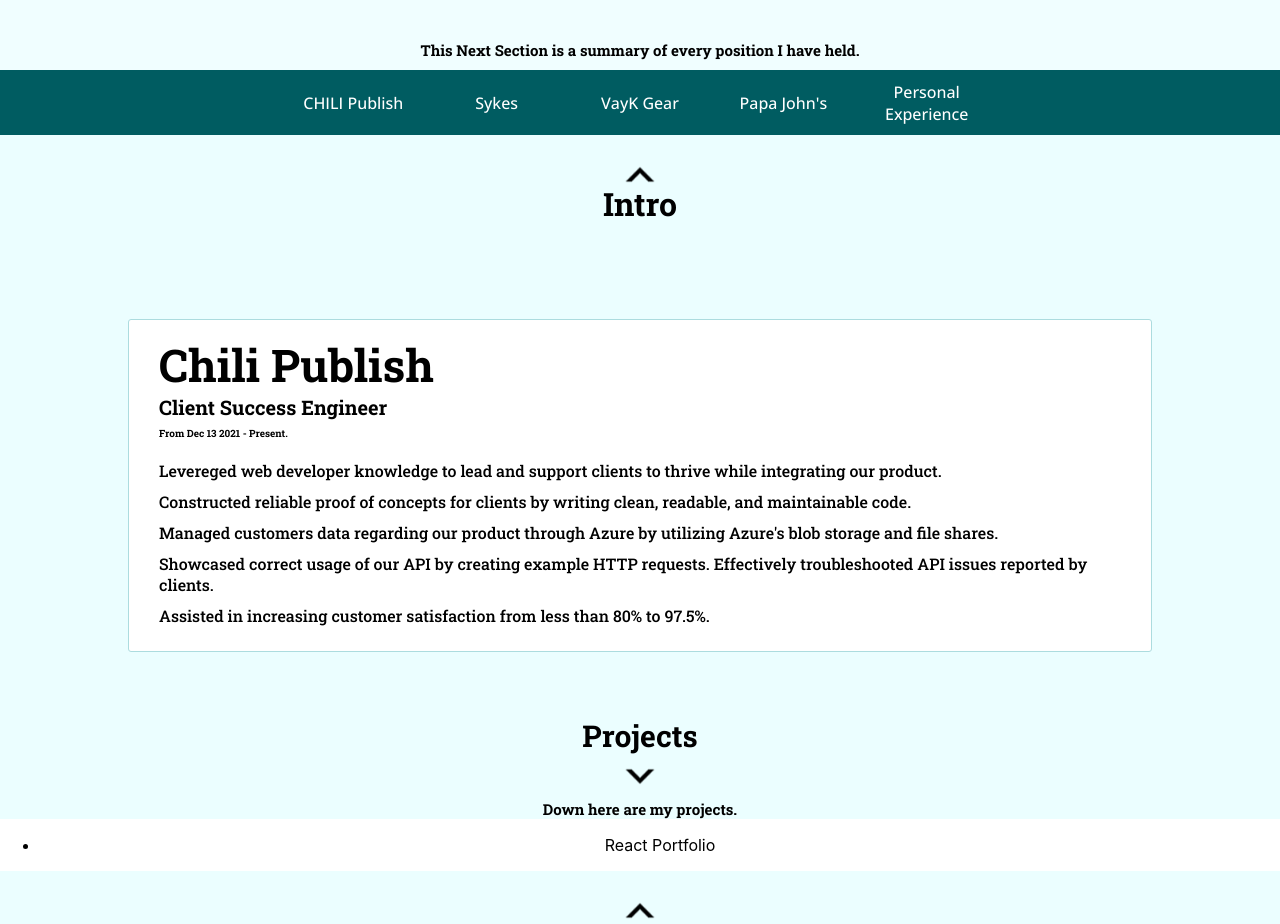
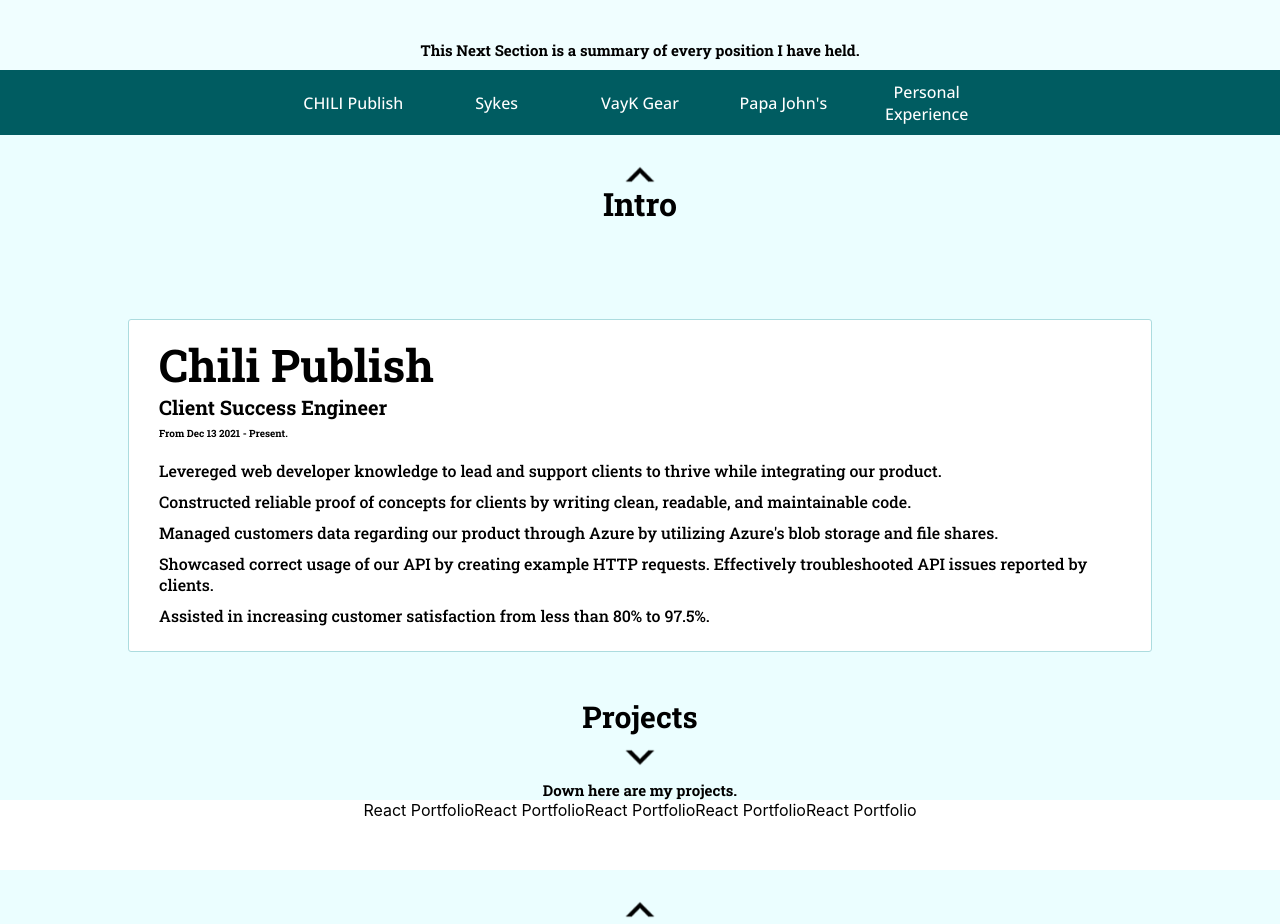
Before and after one commit to michaelbrooks1234/Portfolio4.0, a React (Create React App) app: page / in a window 1280 px wide. Shown: the part 800-1724 px from the top of the page. Built offline with nearby package versions, Linux system fonts and the light colour scheme.

Commit message:
Added more functionality and content

```diff
--- a/src/App.css
+++ b/src/App.css
@@ -496,6 +496,11 @@ body::-webkit-scrollbar {
   font-size: 30px;
 }
 
+.ProjectsBobble:hover {
+  cursor: pointer;
+  user-select: none;
+}
+
 .ArrowReversed {
   margin: 0;
   padding: 0;
@@ -531,7 +536,8 @@ body::-webkit-scrollbar {
 
 
 .ExperienceSectionContainer {
-  height: 85.5vh;
+  height: calc(100vh - 135px);
+  min-height: max-content;
   width: 100%;
   position: relative;
   display: flex;
@@ -617,3 +623,20 @@ body::-webkit-scrollbar {
 .ListThing {
   width: fit-content;
 }
+
+.ThirdBar {
+ margin: 0;
+ padding: 0;
+ height: 70px;
+ width: 100vw;
+}
+
+.ThirdBar ul {
+  margin: 0;
+  padding: 0;
+  list-style-type: none;
+}
+
+.ThirdBar ul li {
+  display: inline;
+}
--- a/src/App.tsx
+++ b/src/App.tsx
@@ -27,10 +27,12 @@ class App extends React.Component<any, any>{
   scrollToComp(comp: string){
     if(comp === "SecondaryBar"){
       const ref = this.secondaryBarScroll.current;
-      console.log(ref);
       const y: any = ref.offsetTop - 70;
-      console.log(y);
       window.scrollTo(0, y);
+    }else if(comp === "ThirdBar"){
+      const ref = this.ThirdBarScroll.current;
+      const y: any = ref.offsetTop - 70;
+      window.scrollTo(0,y);
     }
   }
 
@@ -53,7 +55,7 @@ class App extends React.Component<any, any>{
         <NavBar scrollFunction={this.scrollToComp}/>
         <TitleBackground headShot={Headshot} arrow={arrow} scrollFunction={this.scrollToComp}/>
         <SecondaryBar setSection={this.setSelected} passRef={this.secondaryBarScroll}/>
-        <ExperienceSection selected={this.state.selectedSection} arrow={arrow}/>
+        <ExperienceSection selected={this.state.selectedSection} arrow={arrow} scrollFunction={this.scrollToComp}/>
         <ThirdBar setSelection={this.setSelected2} passRef={this.ThirdBarScroll}/>
         <ProjectsSection selected2={this.state.selectedSection2} arrow={arrow} scrollExp={this.scrollToComp}/>
       </div>
--- a/src/Components/ExperienceSection.tsx
+++ b/src/Components/ExperienceSection.tsx
@@ -19,7 +19,7 @@ class ExperienceSection extends React.Component<any,any>{
                     {this.props.selected}
                 </div>
                 <div className="ProjectsArrow">
-                   <h1 className="ProjectsBobble">Projects</h1>
+                   <h1 className="ProjectsBobble" onClick={() => {this.props.scrollFunction("ThirdBar")}}>Projects</h1>
                    <img src={this.props.arrow} alt="arrow" className="ProjectArrow"/>
                    <h1 className="ProjectsDesc">Down here are my projects.</h1>
                 </div>
--- a/src/Components/NavBar.tsx
+++ b/src/Components/NavBar.tsx
@@ -31,8 +31,8 @@ class NavBar extends React.Component<any, any> {
                     <ul>
                         <li onClick={this.introOnClick}>Intro</li>
                         <li onClick={() => {this.state.scrollToFunction("SecondaryBar")}}>Experience</li>
+                        <li onClick={() => {this.state.scrollToFunction("ThirdBar")}}>Projects</li>
                         <li>Resume</li>
-                        <li>Projects</li>
                     </ul>
                 </div>
             </div>
--- a/src/Components/ReactPortfolio.tsx
+++ b/src/Components/ReactPortfolio.tsx
@@ -5,7 +5,7 @@ class ReactPortfolio extends React.Component<any, any> {
     render(): React.ReactNode {
        return(
             <div>
-               <h1>Should I refactor the whole thing?</h1>
+               <h1></h1>
             </div>
        )
     }
--- a/src/Components/ThirdBar.tsx
+++ b/src/Components/ThirdBar.tsx
@@ -29,6 +29,10 @@ class ThirdBar extends React.Component<any, any> {
         <div className="ThirdBar" ref={this.state.passRef}>
             <ul>
                 <li onClick={() => this.selectSection('React Portfolio')}>React Portfolio</li>
+                <li onClick={() => this.selectSection('React Portfolio')}>React Portfolio</li>
+                <li onClick={() => this.selectSection('React Portfolio')}>React Portfolio</li>
+                <li onClick={() => this.selectSection('React Portfolio')}>React Portfolio</li>
+                <li onClick={() => this.selectSection('React Portfolio')}>React Portfolio</li>
             </ul>
         </div>
        )
```
